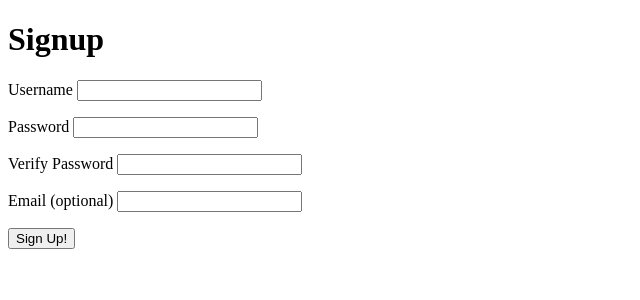
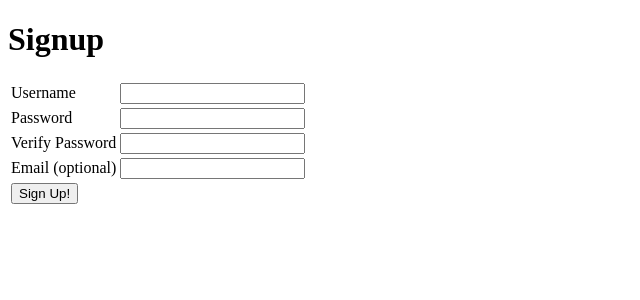
Before and after one commit to JohnPuskas/user-signup, a Flask app: page /signup in a window 1280 px wide. Shown: the top 300 px of the page, without its empty margins (0-640 px from the left). Run offline with Flask 2, Linux system fonts and the light colour scheme.

Commit message:
form alignment intact

```diff
--- a/templates/signup.html
+++ b/templates/signup.html
@@ -6,6 +6,11 @@
     <style>
         .error {
             color: red;
+        }
+
+        p{
+            margin-top: 0%;
+            margin-bottom: 0%;
         }
     </style>
 
@@ -16,28 +21,40 @@
 
     <h1>Signup</h1>
     <form method='POST'>
+        <table>
+            <tr>
                 <label>
-            Username
-            <input name='username' type="text" value='{{username}}'  />
+                    <td>Username</td>
+                    <td><input name='username' type="text" value='{{username}}'  /></td>
                 </label>
-            <p class="error">{{username_error}}</p>
+                    <td><p class="error">{{username_error}}</p></tr>
+            </tr>
+            <tr>
                 <label>
-            Password
-            <input name="pw"  type="password" value='{{password}}' />
+                    <td>Password</td>
+                    <td><input name="pw"  type="password" value='{{password}}' /></td>
                 </label>
-            <p class="error">{{password_error}}</p>
+                    <td><p class="error">{{password_error}}</p></td>
+            </tr>
+            <tr>
                 <label>
-            Verify Password
-            <input name="re-enter" type="password" value='{{password_match}}' />
+                    <td>Verify Password</td>
+                    <td><input name="re-enter" type="password" value='{{password_match}}' /></td>
                 </label>
-            <p class="error">{{mismatch_error}}</p>
+                    <td><p class="error">{{mismatch_error}}</p></td>
+            </tr>
+            <tr>
                 <label>
-            Email (optional)
-            <input name="email" type="text" value='{{email}}' />
+                    <td>Email (optional)</td>
+                    <td><input name="email" type="text" value='{{email}}' /></td>
                 </label>
-            <p class="error">{{email_error}}</p>
-            <p class="error">{{email_space_error}}</p>
-        <button type="submit">Sign Up!</button>
+                    <td><p class="error">{{email_error}}</p></td>
+                    <td><p class="error">{{email_space_error}}</p></td>
+            </tr>
+            <tr>
+                   <td><button type="submit">Sign Up!</button></td>
+            </tr>
+        </table>
     </form>
 
 {% endblock %}
```
Lines whose indentation alone changed are shown as unchanged.
